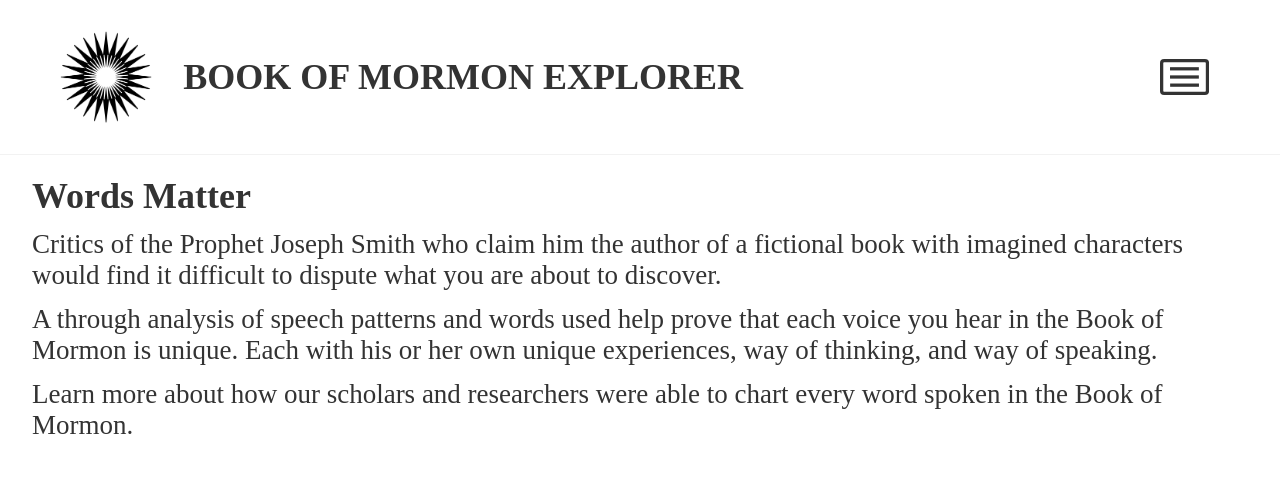
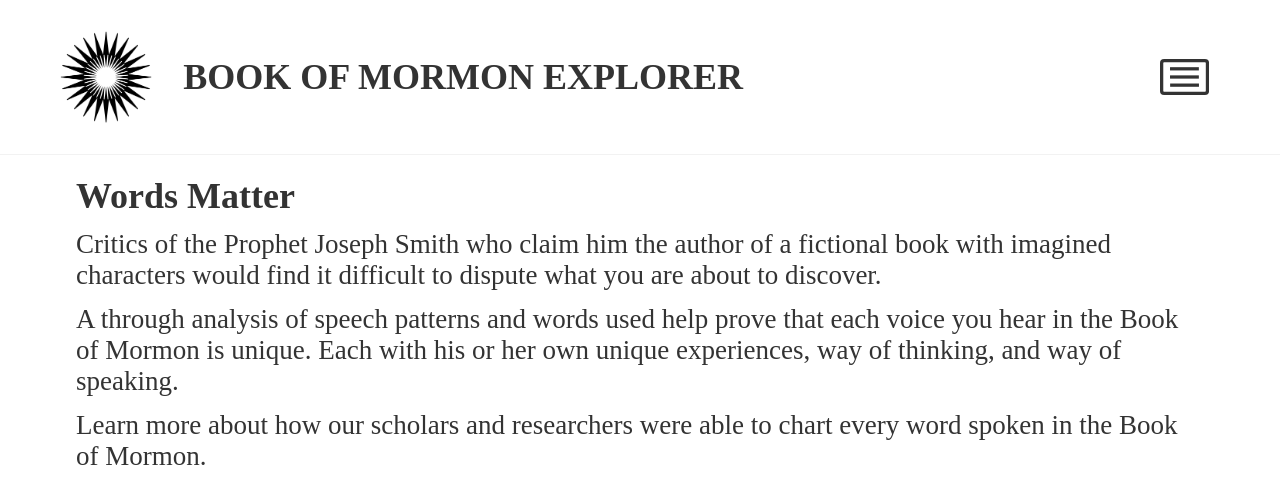
Before and after one commit to jesse279/book_of_mormon_voices, a React (Create React App) app: page /about in a window 1280 px wide. Shown: the top 504 px of the page. Built offline with nearby package versions, Linux system fonts and the light colour scheme; a web font is replaced by a local one.

Commit message:
fixed about page spacing

```diff
--- a/src/About.js
+++ b/src/About.js
@@ -1,21 +1,23 @@
 const About = () => {
+  const defaultIndent = '3.44418599285vw';
+
   return (
     <div className="content">
-      <h2 style={{paddingBottom: '1vw'}}>
+      <h2 style={{paddingBottom: '1vw', paddingLeft: defaultIndent, paddingRight: defaultIndent}}>
         Words Matter
       </h2>
-      <p style={{paddingBottom: '1vw'}}>
+      <p style={{paddingBottom: '1vw', paddingLeft: defaultIndent, paddingRight: defaultIndent}}>
         Critics of the Prophet Joseph Smith who claim him the author of a
         fictional book with imagined characters would find it difficult to
         dispute what you are about to discover.
       </p>
-      <p style={{paddingBottom: '1vw'}}>
+      <p style={{paddingBottom: '1vw', paddingLeft: defaultIndent, paddingRight: defaultIndent}}>
         A through analysis of speech patterns and words used help prove
         that each voice you hear in the Book of Mormon is unique. Each
         with his or her own unique experiences, way of thinking, and way
         of speaking.
       </p>
-      <p>
+      <p style={{paddingLeft: defaultIndent, paddingRight: defaultIndent}}>
         Learn more about how our scholars and researchers were able to chart
         every word spoken in the Book of Mormon.
       </p>
```
